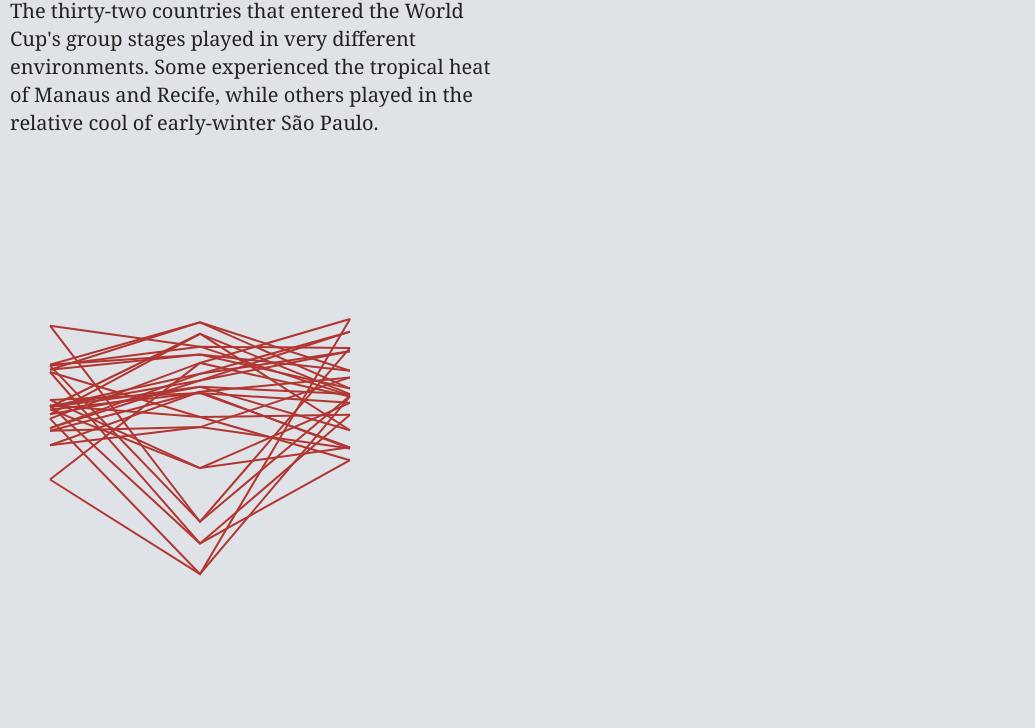
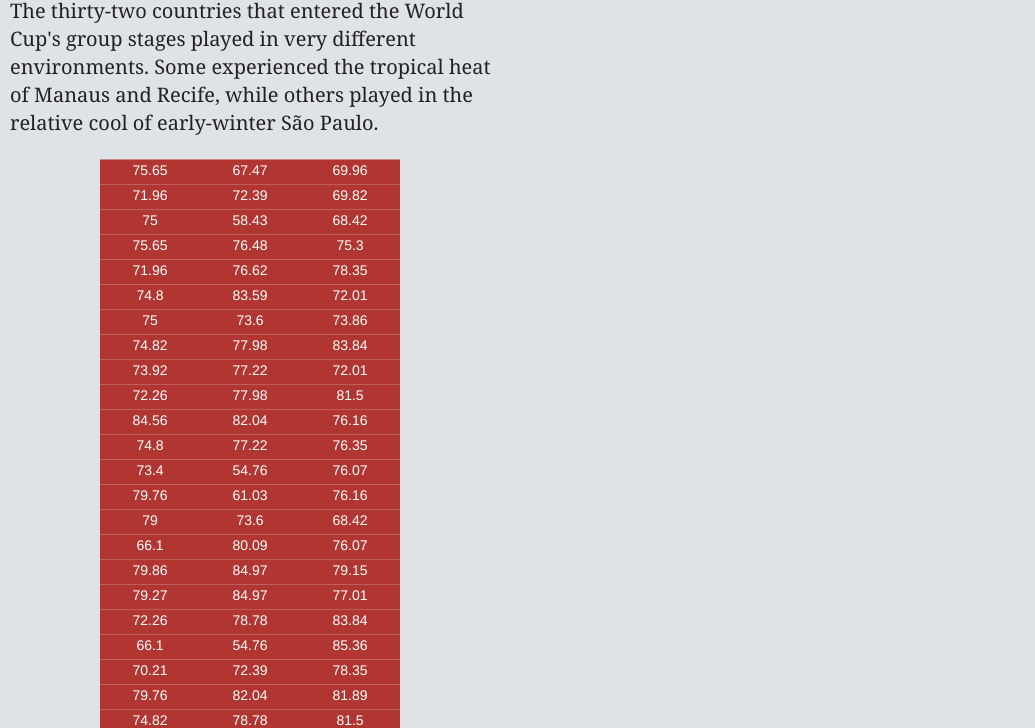
Before and after one commit to futuraprime/world-cup-heat, a website: page index.html in a window 1280 px wide. Shown: the part 73-801 px from the top of the page, without its empty margins (0-1035 px from the left). Drawn offline with Linux system fonts and the light colour scheme.

Commit message:
Basics in place.

```diff
--- a/js/main.js
+++ b/js/main.js
@@ -1,15 +1,19 @@
 (function($, _, d3) {
-  var w = 400; var h = 600;
+  var w = 400; var h = 800;
   var chart = d3.select('#interactive').append('svg');
   chart.attr('width', w)
     .attr('height', h);
 
+  function getTransformString(x, y, css) {
+    return 'translate('+(x || 0)+(css ? 'px' : '')+','+(y || 0)+(css ? 'px' : '')+')';
+  }
+
   var xScale = d3.scale.linear()
-    .range([50, w-50])
-    .domain([1,3]);
-  var yScale = d3.scale.linear()
-    .range([h-50, 50])
-    .domain([40, 100]);
+    .range([100, w])
+    .domain([0,3]);
+  var yScale = d3.scale.ordinal()
+    .domain(_.range(32))
+    .rangePoints([0, h], 1);
 
   var line = d3.svg.line()
     .x(function(d) { return xScale(d.number); })
@@ -21,14 +25,32 @@
   $.getJSON('data/teams.json', function(teams) {
     console.log(teams);
     var teamArray = _.values(teams);
-    var teamGroups = chart.selectAll('g.team')
+    var allTeams = chart.selectAll('g.team')
       .data(teamArray).enter().append('g')
-      .attr('class', 'team');
+      .attr('class', 'team')
+      .attr('transform', function(d, i) {
+        return getTransformString(0, yScale(i));
+      });
 
-    teamGroups.append('path')
-      .attr('d', function(d) {
-        // console.log(d.matches);
-        return line(d.matches);
+    var teamGroups = allTeams.selectAll('g.match')
+      .data(function(d) { return d.matches; })
+      .enter().append('g')
+      .attr('class', 'match')
+      .attr('transform', function(d) {
+        return getTransformString(xScale(d.number -1), 0);
       });
+
+    teamGroups.append('rect')
+      .attr('x', 0)
+      .attr('width', xScale(2) - xScale(1))
+      .attr('height', yScale(2) - yScale(1))
+      .attr('fill', function(d) { return '#B13631'; });
+
+    teamGroups.append('text')
+      .text(function(d) { return d.weather.temperature; })
+      .attr('class', 'team-text')
+      .attr('x', (xScale(2) - xScale(1)) / 2)
+      .attr('y', 15)
+      .attr('text-anchor', 'middle');
   });
 }).call(this, jQuery, _, d3);
--- a/stylus/interactive.styl
+++ b/stylus/interactive.styl
@@ -6,3 +6,9 @@
     stroke: c_red_2;
   }
 }
+
+.team-text {
+  fill: white;
+  @extend .sans;
+  font-size: 14px;
+}
```
Also changed, not shown: css/style.css.
